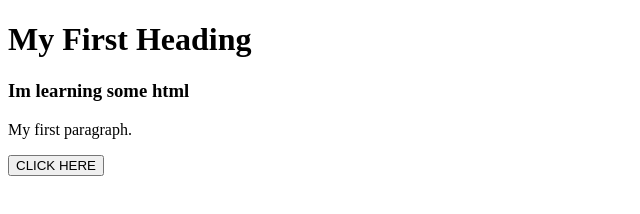
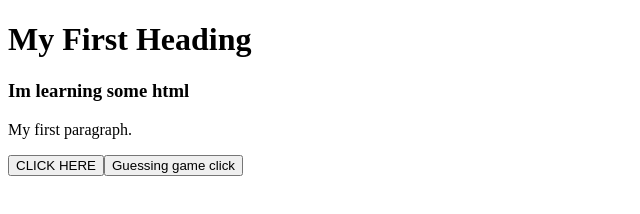
Before and after one commit to andrewip1027/Website_ANDREW, a plain HTML site: page index.html in a window 1280 px wide. Shown: the whole page, without its empty margins (0-640 px from the left). Drawn offline with Linux system fonts and the light colour scheme.

Commit message:
added function guessingGame

```diff
--- a/index.html
+++ b/index.html
@@ -5,9 +5,23 @@
   <script>
   //make a for loop  for
   //just like write name function
-
     function drawFace(){
       document.write("O_O");
+    }
+    //Guessing Game 1 - 100
+    function guessingGame(){
+      var guess = "";
+      var number = Math.round(Math.random() * 100);  //
+      while (guess != number) {
+        guess = prompt("Enter a number");
+        if (guess > number)
+        msg = "Too high";
+        else if (guess < number)
+        msg = "Too low";
+        else
+        msg = "Congratulation you win";
+        alert(msg);
+      }
     }
   </script>
 </head>
@@ -18,6 +32,7 @@
 
       <p>My first paragraph.</p>
       <button onclick ="drawFace()"> CLICK HERE
+      <button onclick = "guessingGame()"> Guessing game click
 </body>
 
 </html>
```
